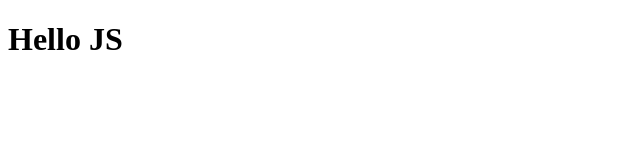
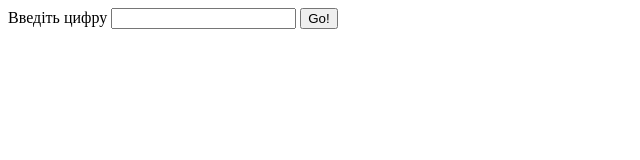
Before and after one commit to yuliiabila98/js-course, a plain HTML site: page index.html in a window 1280 px wide. Shown: the whole page, without its empty margins (0-640 px from the left). Drawn offline with Linux system fonts and the light colour scheme.

Commit message:
Functions

```diff
--- a/index.html
+++ b/index.html
@@ -6,7 +6,12 @@
     <title>Document</title>
 </head>
 <body>
-    <h1>Hello JS</h1>
-    <script src="./js/homework_3.js"></script>
+    <label for="number">
+        <span>Введіть цифру</span>
+        <input type="number" name="number" id="number">
+    </label>
+    <button type="button">Go!</button>
+
+    <script src="./js/homework_4.js"></script>
 </body>
 </html>
```
Also changed, not shown: js/homework_4.js (added, +239 -0 lines).
